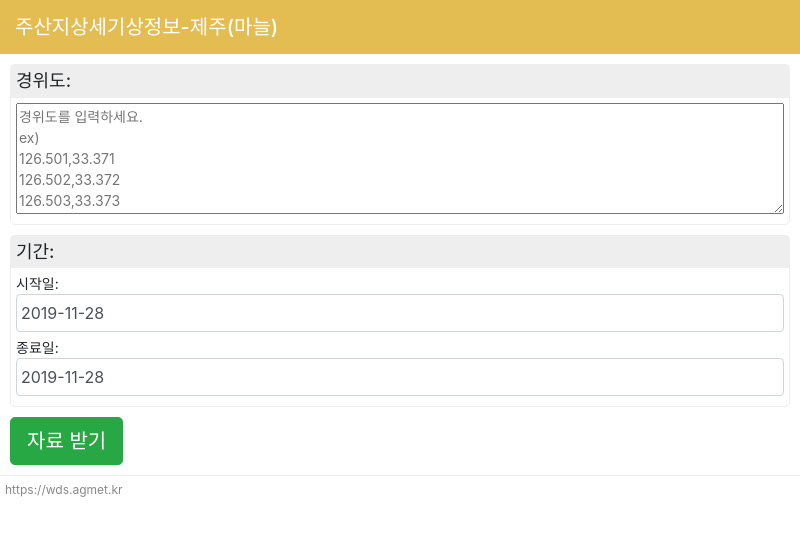
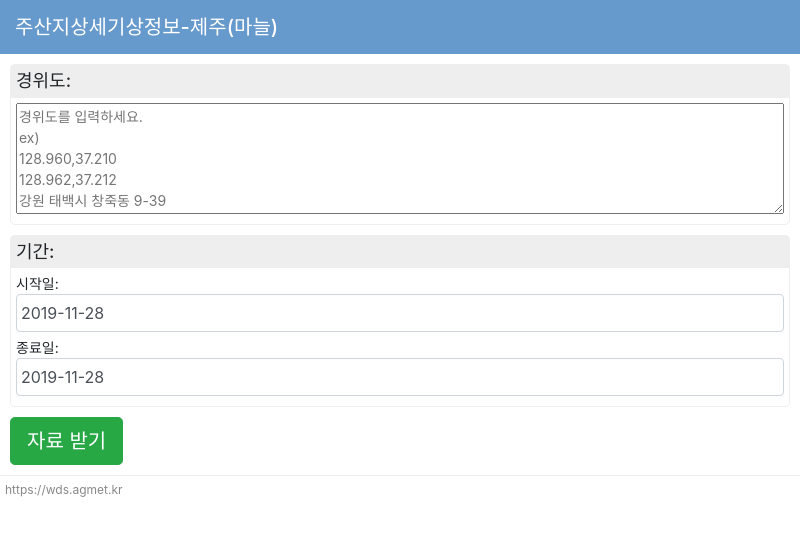
Before and after one commit to dogbull/electron-wds, an Electron app: page index.html in a window 800 px wide. Drawn offline with Linux system fonts and the light colour scheme; no server answers.

Commit message:
태백 초기화.

```diff
--- a/index.html
+++ b/index.html
@@ -3,7 +3,7 @@
   <head>
     <meta charset="UTF-8">
     <!-- https://developer.mozilla.org/en-US/docs/Web/HTTP/CSP -->
-    <title>주산지상세기상정보-제주(마늘)</title>
+    <title>주산지상세기상정보-태백(배추)</title>
     <link rel="stylesheet" href="./myapp/lib/bootstrap-4.3.1/css/bootstrap.min.css">
     <link rel="stylesheet" href="./myapp/lib/bootstrap-datepicker-1.9.0/css/bootstrap-datepicker.standalone.min.css">
     <script>if (typeof module === 'object') {window.module = module; module = undefined;}</script>
@@ -24,9 +24,9 @@
           <div class="contents">
               <textarea id="points" placeholder="경위도를 입력하세요.
 ex)
-126.501,33.371
-126.502,33.372
-126.503,33.373
+128.960,37.210
+128.962,37.212
+강원 태백시 창죽동 9-39
 " cols="64" rows="5"></textarea>
           </div>
         </div>
--- a/myapp/index.css
+++ b/myapp/index.css
@@ -1,7 +1,7 @@
 h1 {
     padding: 15px;
     margin: 0;
-    background-color: rgb(228, 189, 82);
+    background-color: #69C;
     color: #FFF;
     font-size: 20px;
 }
--- a/myapp/index.js
+++ b/myapp/index.js
@@ -12,7 +12,7 @@ $('.datepicker').datepicker({
 }).datepicker("setDate", new Date());
 
 $('#btnDownload').click(async function(e){
-    let region_eng = 'jeju';
+    let region_eng = 'taebaek';
     let begin = moment($('#startDate').val()).format('YYYYMMDD');
     let end = moment($('#endDate').val()).format('YYYYMMDD');
     let points = {};
```
